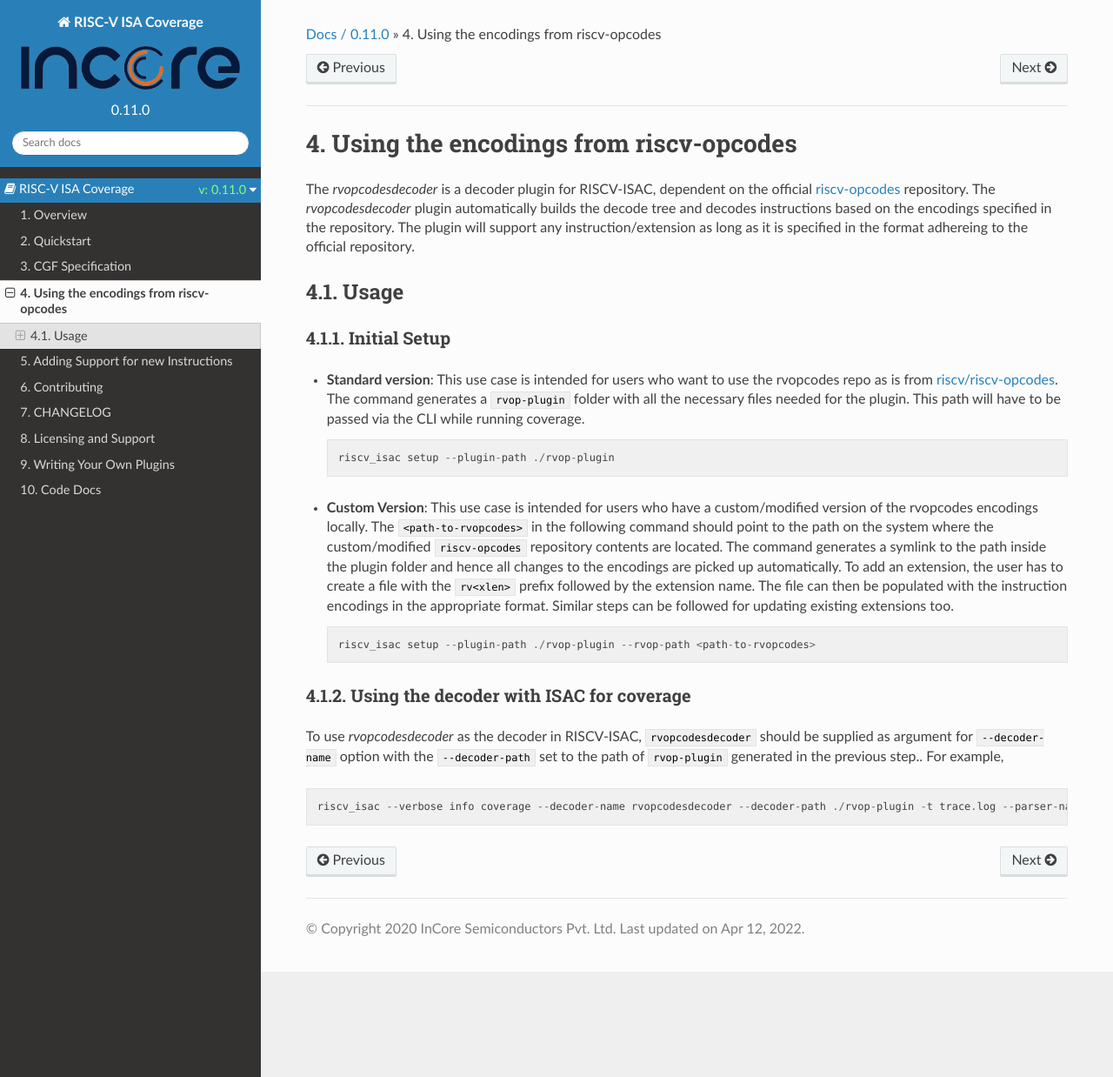
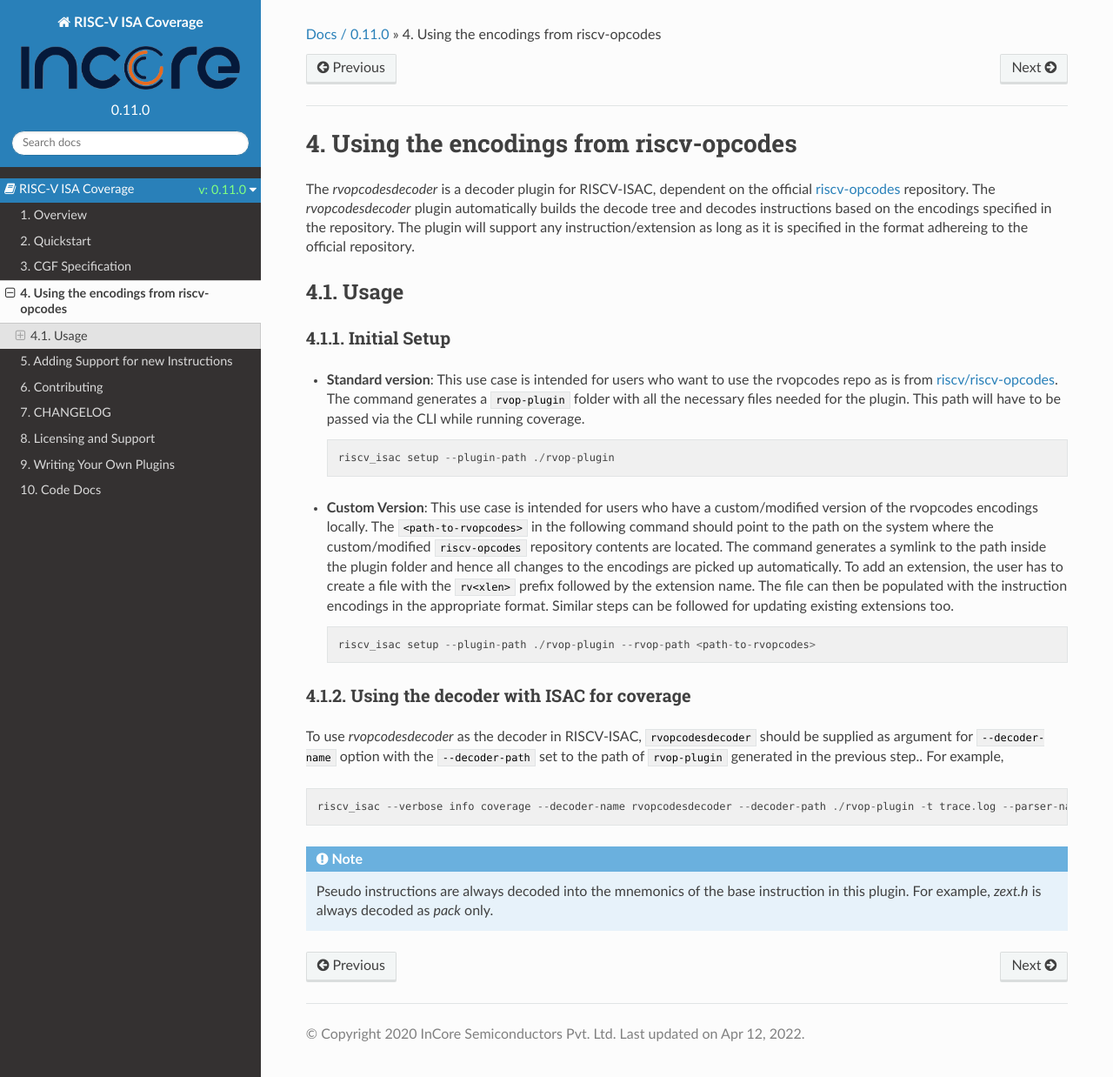
Before and after one commit to riscv-software-src/riscv-isac, a Sphinx documentation site: the page built from docs/source/rvopcodesdecoder.rst, in a window 1280 px wide and 1238 px high. Shown: the whole window at 87% size. Built offline with Sphinx 7.4.7 and the Read the Docs theme 2.0.0, drawn with Linux system fonts in a browser that asks for light colours.

Commit message:
Update rvopcodesdecoder.rst

```diff
--- a/docs/source/rvopcodesdecoder.rst
+++ b/docs/source/rvopcodesdecoder.rst
@@ -34,3 +34,5 @@
 To use `rvopcodesdecoder` as the decoder in RISCV-ISAC, ``rvopcodesdecoder`` should be supplied as argument for ``--decoder-name`` option with the ``--decoder-path`` set to the path of ``rvop-plugin`` generated in the previous step.. For example, ::
 
   riscv_isac --verbose info coverage --decoder-name rvopcodesdecoder --decoder-path ./rvop-plugin -t trace.log --parser-name spike  -o coverage.rpt -e add-01.out -c rv64i.cgf -x 64
+
+.. note:: Pseudo instructions are always decoded into the mnemonics of the base instruction in this plugin. For example, `zext.h` is always decoded as `pack` only.
```
